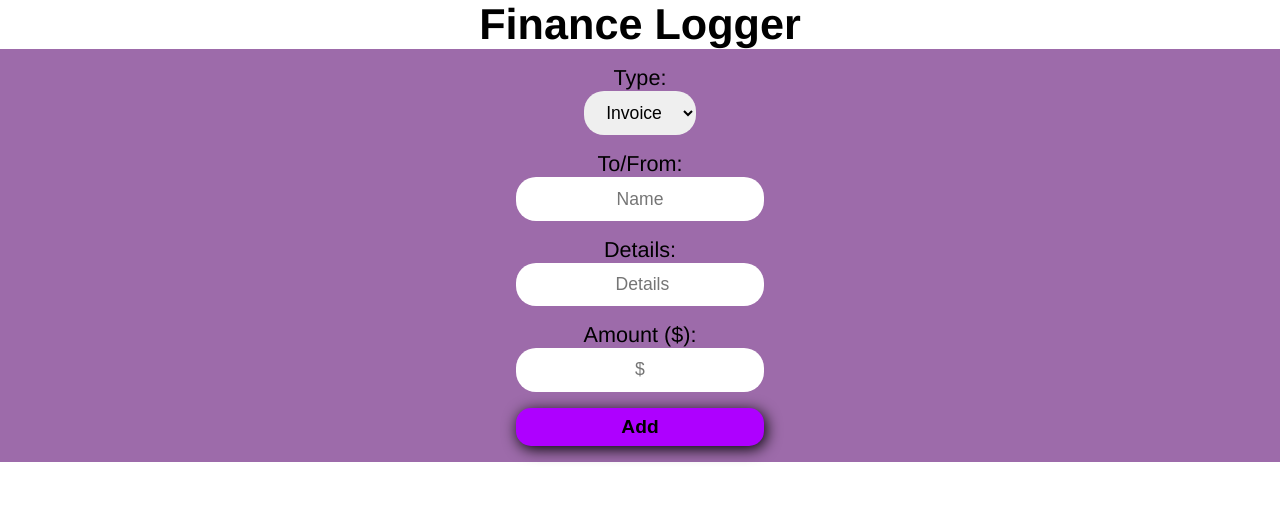
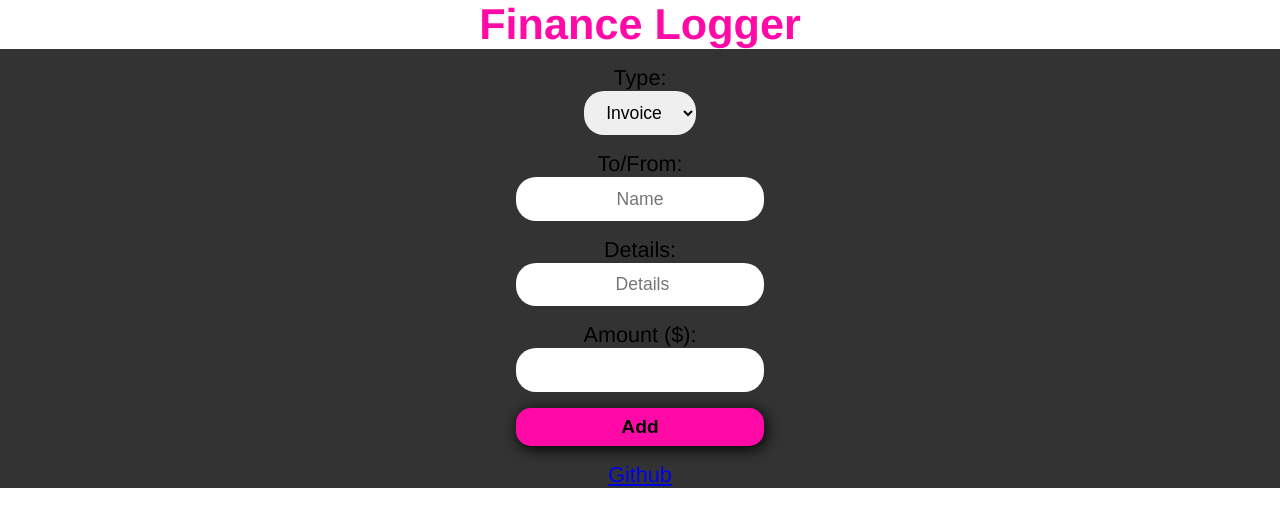
Before and after one commit to musaubrian/vite-projects, a website built with Vite: page vanilla-ts/index.html in a window 1280 px wide. Built offline with nearby package versions, Linux system fonts and the light colour scheme.

Commit message:
added the html template for the finance logger

```diff
--- a/vanilla-ts/index.html
+++ b/vanilla-ts/index.html
@@ -2,9 +2,8 @@
 <html lang="en">
   <head>
     <meta charset="UTF-8" />
-    <link rel="icon" type="image/svg+xml" href="favicon.svg" />
     <meta name="viewport" content="width=device-width, initial-scale=1.0" />
-    <title>Vite App</title>
+    <title>Finance logger</title>
   </head>
   <body>
     <div id="app"></div>
--- a/vanilla-ts/src/main.ts
+++ b/vanilla-ts/src/main.ts
@@ -15,13 +15,12 @@ const htmlInject = `
 
   <footer>
     <form class="new-item-form">
+
       <label for="type">Type: </label>
       <select id="type" class="inputs">
         <option value="invoice"> Invoice </option>
         <option value="payment"> Payment </option>
       </select>
-
-
 
       <label for="tofrom"> To/From: </label>
       <input type="text" name="tofrom" placeholder="Name" class="inputs"/>
@@ -30,10 +29,18 @@ const htmlInject = `
       <input type="text" name="details" placeholder=" Details" class="inputs"/>
 
       <label for="amount"> Amount ($):</label>
-      <input type="text" name="amount" placeholder=" $ " class="inputs"/>
+      <input type="text" name="amount" class="inputs"/>
       <button> Add </button>
 
     </form>
+    <a href="https://github.com">Github </a>
   </footer>
 `
 app.innerHTML = htmlInject
+
+//any type
+let age: any = 45;
+
+
+
+console.log(age)
--- a/vanilla-ts/src/style.css
+++ b/vanilla-ts/src/style.css
@@ -1,8 +1,9 @@
-*{
+* {
   padding: 0;
   margin: 0;
   box-sizing: border-box;
 }
+
 #app {
   font-family: Avenir, Helvetica, Arial, sans-serif;
   -webkit-font-smoothing: antialiased;
@@ -12,10 +13,12 @@
   font-size: 1.35rem;
   color: #000;
 }
-footer{
-  background: #9d6baa;
-  color: black;
+
+footer {
+  background: #333;
+  color: #000;
 }
+
 form {
   display: flex;
   flex-direction: column;
@@ -25,6 +28,7 @@ form {
   padding: 1rem;
   margin: auto;
 }
+
 .inputs {
   padding: 0.7rem;
   text-align: center;
@@ -33,8 +37,9 @@ form {
   margin: auto auto 1rem auto;
   font-size: 1.1rem;
 }
-button{
-  background: #ae00ff;
+
+button {
+  background: #ff0aa6;
   padding: 0.5rem;
   font-weight: 600;
   font-size: 1.2rem;
@@ -42,3 +47,31 @@ button{
   border-radius: 15px;
   box-shadow: 2px 3px 15px #000;
 }
+
+.wrapper {
+  width: 90%;
+  margin: auto;
+}
+
+ul {
+  padding: 0;
+  list-style-type: none;
+}
+
+li {
+  padding: 1rem;
+  border: 2px solid #acacac;
+  margin: auto;
+}
+
+li h4,
+h1 {
+  color: #ff0aa7;
+  margin: 0;
+  text-transform: capitalize;
+}
+
+li p {
+  color: #333;
+  margin: auto;
+}
```
Also changed, not shown: vanilla-ts/favicon.svg (deleted).
